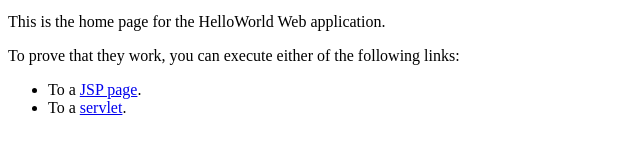
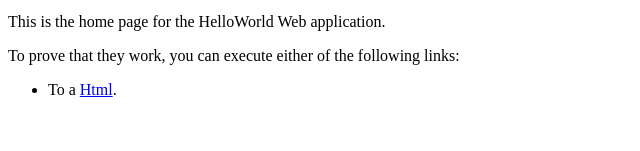
Before and after one commit to max-ivaneychyk/max-ivaneychyk.github.io, a plain HTML site: page index.html in a window 1280 px wide. Shown: the part 93-244 px from the top of the page, without its empty margins (0-640 px from the left). Drawn offline with Linux system fonts and the light colour scheme.

Commit message:
Update index.html

```diff
--- a/index.html
+++ b/index.html
@@ -18,8 +18,8 @@
     <p>This is the home page for the HelloWorld Web application. </p>
     <p>To prove that they work, you can execute either of the following links:
     <ul>
-      <li>To a <a href="hello.jsp">JSP page</a>.
-      <li>To a <a href="hello">servlet</a>.
+      <li>To a <a href="https://raw.githubusercontent.com/max-ivaneychyk/sprite-generator/master/index.htm">Html</a>.
+
     </ul>
 
   </body>
```
